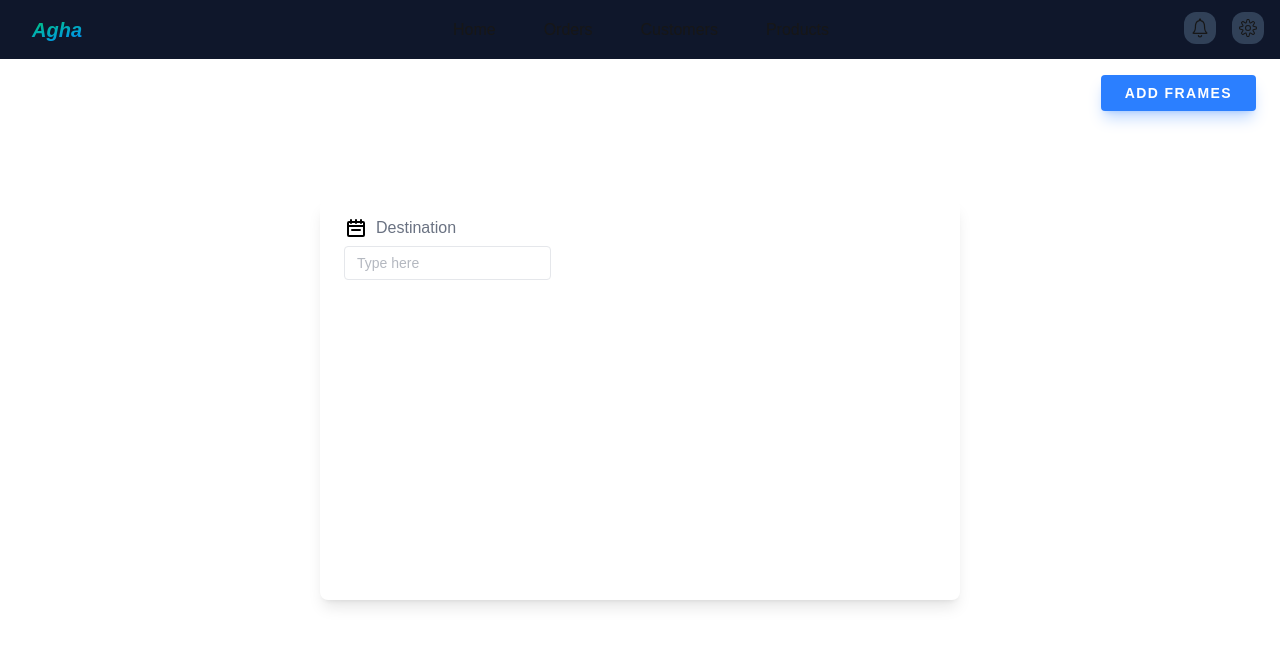
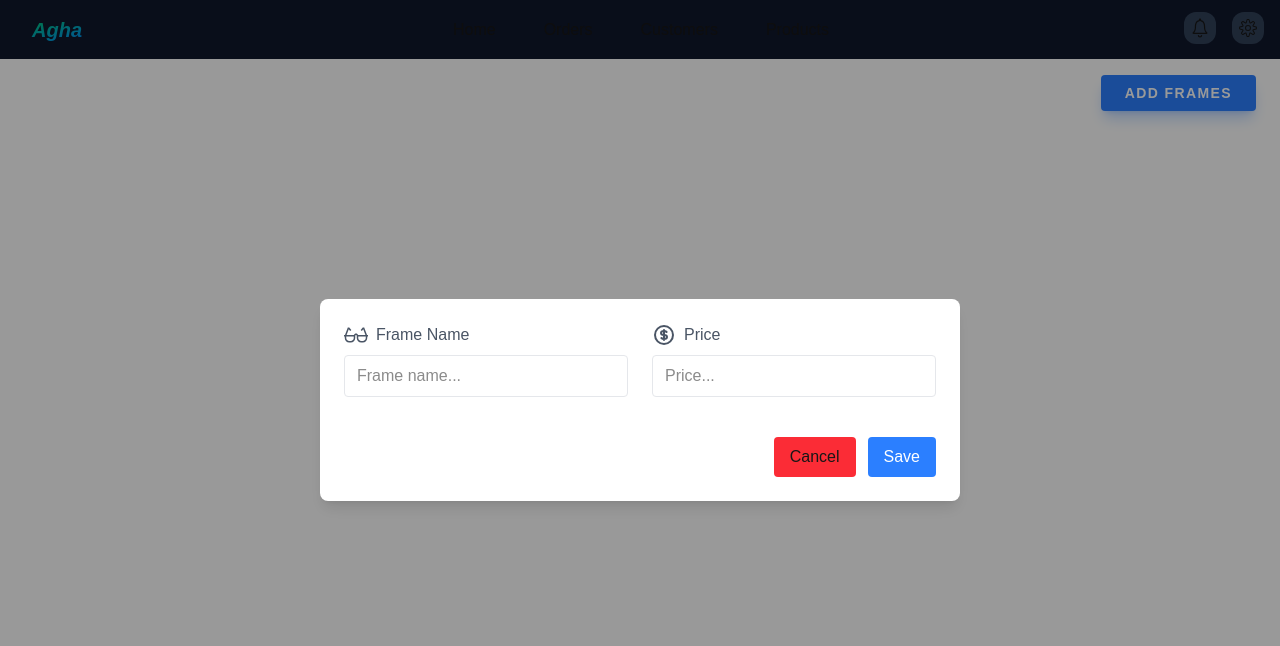
Before and after one commit to yasseragha1999/Agha-Optics, a Next.js app: page /products/frames in a window 1280 px wide. Both pictures are taken after a click on the button "ADD FRAMES". Shown: the top 646 px of the page. Built offline with nearby package versions, Linux system fonts and the light colour scheme.

Commit message:
add Component Agha Modal in Agha Table

```diff
--- a/src/components/AghaModal/AghaModal.jsx
+++ b/src/components/AghaModal/AghaModal.jsx
@@ -1,18 +1,86 @@
-const AghaModal = ({closeModal}) => {
+'use client'
+import {LiaGlassesSolid} from "react-icons/lia";
+import {HiOutlineCurrencyDollar} from "react-icons/hi";
+import {useState} from "react";
+
+const AghaModal = ({closeModal, onSave}) => {
+    const [name, setName] = useState("");
+    const [price, setPrice] = useState("");
+
+
+    const handleSubmit = (e) => {
+        e.preventDefault();
+
+        if (!name || !price) return;
+
+        onSave({name, price});
+        closeModal();
+    };
     return (
         <>
-            <form
-                className={'bg-white fixed inset-1/4 z-10  shadow-lg text-gray-500 rounded-lg px-6 py-4'}>
-                <div>
-                    <div className='flex items-center gap-2'>
-                        <svg className="w-6 h-6 text-black" xmlns="http://www.w3.org/2000/svg" width="24" height="24" fill="none" viewBox="0 0 24 24" >
-                            <path stroke="currentColor" strokeLinecap="round" strokeLinejoin="round" strokeWidth="2" d="M4 10h16M8 14h8m-4-7V4M7 7V4m10 3V4M5 20h14a1 1 0 0 0 1-1V7a1 1 0 0 0-1-1H5a1 1 0 0 0-1 1v12a1 1 0 0 0 1 1Z" />
-                        </svg>
-                        <label htmlFor="destinationInput">Destination</label>
+            <div className="fixed inset-0 bg-black/40 flex items-center justify-center z-50">
+                <form
+                    onSubmit={handleSubmit}
+                    className="bg-white grid grid-cols-1 md:grid-cols-2 gap-6 shadow-lg rounded-lg px-6 py-6  w-1/2"
+                >
+
+                    <div>
+                        <div className="flex items-center gap-2">
+                            <LiaGlassesSolid className="w-6 h-6 text-gray-600" />
+                            <label htmlFor="name" className="text-gray-600">
+                                Frame Name
+                            </label>
+                        </div>
+                        <input
+                            id="name"
+                            type="text"
+                            value={name}
+                            onChange={(e) => setName(e.target.value)}
+                            className="rounded border border-gray-200 px-3 py-2 mt-2 w-full outline-blue-400"
+                            placeholder="Frame name..."
+                            required
+                        />
                     </div>
-                    <input list='destinations' id="destinationInput" type="text" className=" rounded border border-gray-200 px-3 py-1.5 mt-1.5 text-sm outline-none" placeholder="Type here" required />
-                </div>
-            </form>
+
+
+                    <div>
+                        <div className="flex items-center gap-2">
+                            <HiOutlineCurrencyDollar className="w-6 h-6 text-gray-600" />
+                            <label htmlFor="price" className="text-gray-600">
+                                Price
+                            </label>
+                        </div>
+                        <input
+                            id="price"
+                            type="number"
+                            value={price}
+                            onChange={(e) => setPrice(e.target.value)}
+                            className="rounded border border-gray-200 px-3 py-2 mt-2 w-full outline-blue-400"
+                            placeholder="Price..."
+                            required
+                        />
+                    </div>
+
+
+                    <div className="col-span-1 md:col-span-2 flex justify-end gap-3 mt-4">
+                        <button
+                            type="button"
+                            onClick={closeModal}
+                            className="px-4 py-2 bg-red-500 rounded hover:bg-red-600"
+                        >
+                            Cancel
+                        </button>
+
+                        <button
+                            type="submit"
+                            className="px-4 py-2 bg-blue-500 text-white rounded hover:bg-blue-600"
+                        >
+                            Save
+                        </button>
+                    </div>
+                </form>
+            </div>
+
         </>
     );
 };
```
